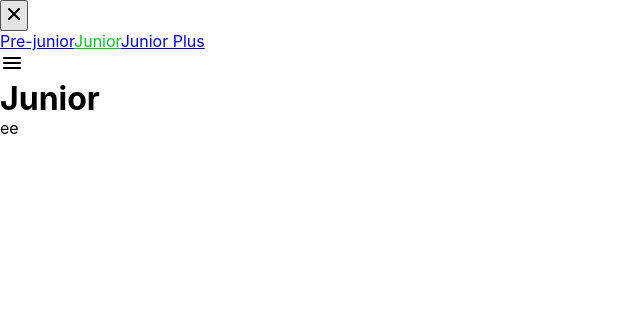
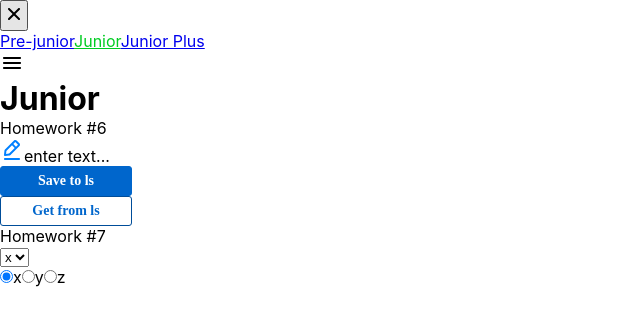
Before and after one commit to Leskevich/hws2, a React (Create React App) app: page /#/junior in a window 1280 px wide. Shown: the top 326 px of the page, without its empty margins (0-640 px from the left). Built offline with nearby package versions, Linux system fonts and the light colour scheme.

Commit message:
refactor hw7

```diff
--- a/src/s2-homeworks/hw05/pages/Junior.tsx
+++ b/src/s2-homeworks/hw05/pages/Junior.tsx
@@ -1,15 +1,15 @@
 import React from 'react'
-// import HW6 from '../../hw06/HW6'
-// import HW7 from '../../hw07/HW7'
+import HW6 from "../../hw06/HW6";
+import HW7 from "../../hw07/HW7";
+
 // import HW8 from '../../hw08/HW8'
 // import HW9 from '../../hw09/HW9'
 
 function Junior() {
     return (
         <div id={'hw5-page-junior'}>
-            ее
-            {/*<HW6 />*/}
-            {/*<HW7 />*/}
+            <HW6 />
+            <HW7 />
             {/*<HW8 />*/}
             {/*<HW9 />*/}
         </div>
--- a/src/s2-homeworks/hw06/HW6.tsx
+++ b/src/s2-homeworks/hw06/HW6.tsx
@@ -19,7 +19,7 @@ const HW6 = () => {
     }
     const restore = () => {
         // делают студенты
-
+        setValue(restoreState('hw6-editable-span-value',value))
     }
 
     return (
--- a/src/s2-homeworks/hw06/common/c4-SuperEditableSpan/SuperEditableSpan.tsx
+++ b/src/s2-homeworks/hw06/common/c4-SuperEditableSpan/SuperEditableSpan.tsx
@@ -23,7 +23,7 @@ type SuperEditableSpanType = Omit<DefaultInputPropsType, 'type'> & {
     onEnter?: () => void
     error?: string
 
-    spanProps?: DefaultSpanPropsType  & {defaultText?: string}// пропсы для спана
+    spanProps?: DefaultSpanPropsType & { defaultText?: string }// пропсы для спана
 }
 
 const SuperEditableSpan: React.FC<SuperEditableSpanType> = (
@@ -42,19 +42,19 @@ const SuperEditableSpan: React.FC<SuperEditableSpanType> = (
 
     const onEnterCallback = () => {
         // выключить editMode при нажатии Enter // делают студенты
-
         onEnter?.()
+        setEditMode(false)
     }
     const onBlurCallback = (e: React.FocusEvent<HTMLInputElement>) => {
         // выключить editMode при нажатии за пределами инпута // делают студенты
-
+        setEditMode(false)
         onBlur?.(e)
     }
     const onDoubleClickCallBack = (
         e: React.MouseEvent<HTMLSpanElement, MouseEvent>
     ) => {
         // включить editMode при двойном клике // делают студенты
-
+        setEditMode(true)
         onDoubleClick?.(e)
     }
 
--- a/src/s2-homeworks/hw07/HW7.tsx
+++ b/src/s2-homeworks/hw07/HW7.tsx
@@ -10,16 +10,18 @@ import s from './HW7.module.css'
 * 3 - в файле SuperRadio.tsx дописать name, checked, value (узнать для чего в радио name)
 * 4 - сделать стили в соответствии с дизайном
 * */
-
-const arr = [
+export type arrType={
+    id: number, value: string
+}
+const arr:Array<arrType> = [
     { id: 1, value: 'x' },
     { id: 2, value: 'y' },
     { id: 3, value: 'z' },
 ] // value может быть изменено
 
 const HW7 = () => {
-    const [value, onChangeOption] = useState(1) // селект и радио должны работать синхронно
-
+    const [value, onChangeOption] = useState<number>(1) // селект и радио должны работать синхронно
+    // console.log(value)
     return (
         <div id={'hw7'}>
             <div className={s2.hwTitle}>Homework #7</div>
--- a/src/s2-homeworks/hw07/common/c5-SuperSelect/SuperSelect.tsx
+++ b/src/s2-homeworks/hw07/common/c5-SuperSelect/SuperSelect.tsx
@@ -4,6 +4,7 @@ import React, {
     ChangeEvent,
 } from 'react'
 import s from './SuperSelect.module.css'
+import {arrType} from "../../HW7";
 
 type DefaultSelectPropsType = DetailedHTMLProps<
     SelectHTMLAttributes<HTMLSelectElement>,
@@ -11,7 +12,7 @@ type DefaultSelectPropsType = DetailedHTMLProps<
 >
 
 type SuperSelectPropsType = DefaultSelectPropsType & {
-    options?: any[]
+    options?: Array<arrType>
     onChangeOption?: (option: any) => void
 }
 
@@ -36,6 +37,8 @@ const SuperSelect: React.FC<SuperSelectPropsType> = ({
         : [] // map options with key
 
     const onChangeCallback = (e: ChangeEvent<HTMLSelectElement>) => {
+            onChangeOption?.(e.target.value)
+
         // делают студенты
     }
 
--- a/src/s2-homeworks/hw07/common/c6-SuperRadio/SuperRadio.tsx
+++ b/src/s2-homeworks/hw07/common/c6-SuperRadio/SuperRadio.tsx
@@ -36,10 +36,12 @@ const SuperRadio: React.FC<SuperRadioPropsType> = ({
 }) => {
     const onChangeCallback = (e: ChangeEvent<HTMLInputElement>) => {
         // делают студенты
+        onChangeOption?.(e.currentTarget.value)
     }
 
     const finalRadioClassName = s.radio + (className ? ' ' + className : '')
     const spanClassName = s.span + (spanProps?.className ? ' ' + spanProps.className : '')
+
 
     const mappedOptions: any[] = options
         ? options.map((o) => (
@@ -48,6 +50,9 @@ const SuperRadio: React.FC<SuperRadioPropsType> = ({
                       id={id + '-input-' + o.id}
                       className={finalRadioClassName}
                       type={'radio'}
+                      value={o.id}
+                      checked={o.id==value}
+                      name={name}
                       // name, checked, value делают студенты
 
                       onChange={onChangeCallback}
```
